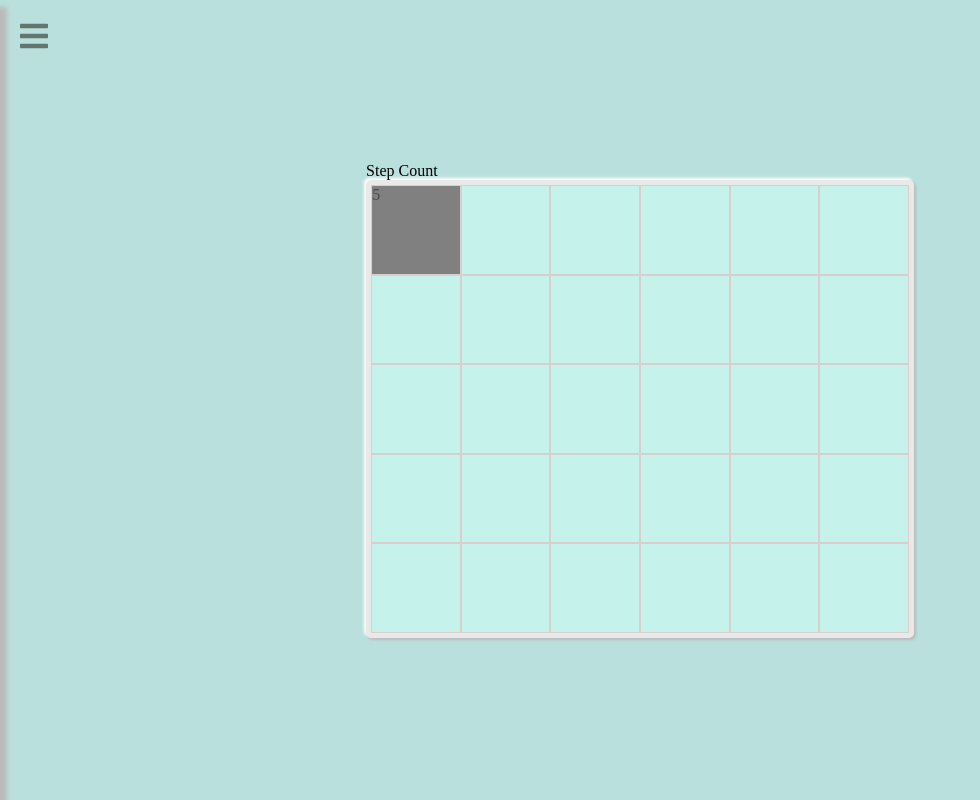
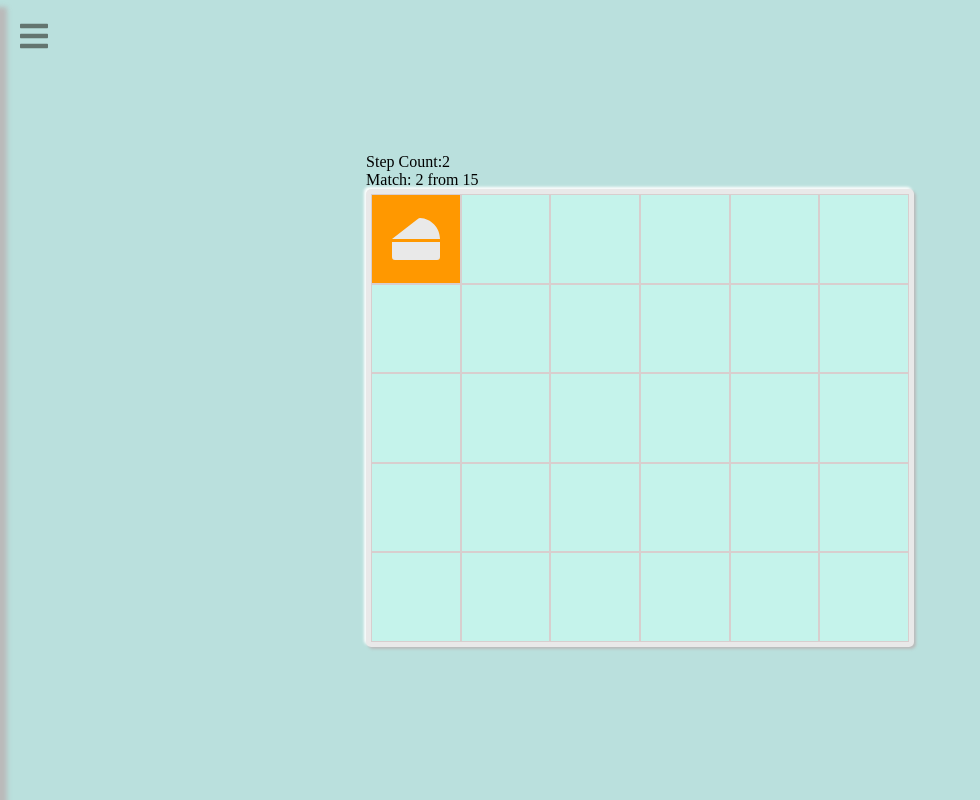
Before and after one commit to VitaliyMurashko/react-typescript-playground, a React (Create React App) app: page /Memory-game in a window 1280 px wide. Both pictures are taken after a click on the element 416 px from the left and 229 px from the top of the page. Shown: the whole page, without its empty margins (0-980 px from the left). Built offline with nearby package versions, Linux system fonts and the light colour scheme; what react-animations would draw is missing.

Commit message:
add tile Data and bug fix

```diff
--- a/package.json
+++ b/package.json
@@ -3,10 +3,10 @@
   "version": "0.1.0",
   "private": true,
   "dependencies": {
-    "@fortawesome/fontawesome-svg-core": "^1.2.28",
+    "@fortawesome/fontawesome-svg-core": "^1.2.31",
     "@fortawesome/free-regular-svg-icons": "^5.13.0",
-    "@fortawesome/free-solid-svg-icons": "^5.13.0",
-    "@fortawesome/react-fontawesome": "^0.1.9",
+    "@fortawesome/free-solid-svg-icons": "^5.15.0",
+    "@fortawesome/react-fontawesome": "^0.1.11",
     "@testing-library/jest-dom": "^4.2.4",
     "@testing-library/react": "^9.3.2",
     "@testing-library/user-event": "^7.1.2",
--- /dev/null
+++ b/src/components/MemoryGame/EmptyTile.tsx
@@ -0,0 +1,15 @@
+// @ts-nocheck
+import React from 'react';
+import styled from 'styled-components';
+
+const StyledEmptyTile = styled.div`
+    background-color: #c5f3eb;
+    border: 1px solid #d8cece;
+`
+
+export const EmptyTile = ({ClickHandler}) => {
+    return (
+        <StyledEmptyTile onClick={()=> ClickHandler()}/>
+    )
+
+}
--- a/src/components/MemoryGame/Field.tsx
+++ b/src/components/MemoryGame/Field.tsx
@@ -19,14 +19,12 @@ padding:0.4vw;
 
 
 export const Field:React.FC  = ({shuffledTilesData}) => {
+
     const [clickCounter, setclickCounter] = useState(0);
-
-    console.log(clickCounter);
-
-
 
     return (
         <Container>
+            {console.log('Field render')}
             {shuffledTilesData.map((TileData)=> <Tile key={TileData.id} color={TileData.color} value={TileData.value} icon={TileData.icon}
             clickCounter = {clickCounter} setclickCounter ={setclickCounter}
             />)}
--- /dev/null
+++ b/src/components/MemoryGame/GameSettings.tsx
@@ -0,0 +1,15 @@
+// @ts-check
+import React from 'react';
+import { StepCounter } from './StepCounter';
+import { MatchCouter } from './MatchCounter';
+
+
+
+export const GameSettings:React.FC  = () => {
+    return (
+      <div>
+        <StepCounter></StepCounter>
+        <MatchCouter></MatchCouter>
+      </div>
+    )
+}
--- /dev/null
+++ b/src/components/MemoryGame/MatchCounter.tsx
@@ -0,0 +1,10 @@
+// @ts-check
+import React from 'react';
+
+
+
+export const MatchCouter:React.FC  = () => {
+    return (
+      <div>Match: 2 from 15 </div>
+    )
+}
--- a/src/components/MemoryGame/MemoryGame.tsx
+++ b/src/components/MemoryGame/MemoryGame.tsx
@@ -1,16 +1,20 @@
 // @ts-nocheck
-import React from 'react';
+import React,{ useEffect } from 'react';
 import Container from '../Container/Container';
 import { Field } from './Field';
-import { StepCount } from './StepCount';
+import { GameSettings } from './GameSettings';
 import {TilesData} from './TileData';
 
 const MemoryGame:React.FC  = () => {
+    useEffect(() => {
+        console.log('MemoryGame mount')
+    },[]);
     const shuffledTilesData = TilesData.sort(() => Math.random() - 0.5);
     return (
+
         <Container BgColor="#bae0dd">
             <div className="wrapper">
-                <StepCount></StepCount>
+                <GameSettings></GameSettings>
                 <Field shuffledTilesData ={shuffledTilesData}></Field>
             </div>
         </Container>
--- a/src/components/MemoryGame/StepCount.tsx
+++ /dev/null
@@ -1,10 +0,0 @@
-// @ts-check
-import React from 'react';
-
-
-
-export const StepCount:React.FC  = () => {
-    return (
-      <div>Step Count</div>
-    )
-}
--- /dev/null
+++ b/src/components/MemoryGame/StepCounter.tsx
@@ -0,0 +1,10 @@
+// @ts-check
+import React from 'react';
+
+
+
+export const StepCounter:React.FC  = () => {
+    return (
+      <div>Step Count:2</div>
+    )
+}
--- a/src/components/MemoryGame/Tile.tsx
+++ b/src/components/MemoryGame/Tile.tsx
@@ -1,12 +1,18 @@
 // @ts-nocheck
-import React, { useState, useEffect } from 'react';
+import React, { useState, useEffect, useCallback } from 'react';
 import styled, { keyframes } from 'styled-components';
 import { flipInY } from 'react-animations';
+import { EmptyTile } from './EmptyTile';
+import { FontAwesomeIcon } from '@fortawesome/react-fontawesome';
+
 
 
 const flipInYAnimation = keyframes`${flipInY}`;
 
 const StyledTile = styled.div`
+    display:flex;
+    justify-content:center;
+    align-items:center;
     background-color: ${props => props.bgrColor};
     border: 1px solid #d8cece;
     animation: 1.2s ${flipInYAnimation};
@@ -23,25 +29,26 @@ interface PropType {
 
 export const Tile:React.FC<PropType>  = ({color, value, icon, clickCounter, setclickCounter}) => {
     const [isClicked, setisClicked] = useState(false);
+
     useEffect(() => {
-        if(clickCounter >= 2){
-            setTimeout(() => {
+        if(clickCounter > 2){
+            setisClicked(false);
             setclickCounter(0);
-            setisClicked(false);
-            }, 2000);
         }
     },[clickCounter]);
+
     const ClickHandler = () => {
-        if(clickCounter >= 2){
-            setisClicked(false)
-        }
-            setisClicked(!isClicked)
-            setclickCounter(clickCounter + 1)
+        setisClicked(!isClicked)
+        setclickCounter(clickCounter + 1)
     };
 
     return (
         isClicked ?
-        <StyledTile bgrColor={'gray'}>{value}</StyledTile> :
-        <StyledTile onClick={ ClickHandler } bgrColor={'#c5f3eb'}/>
+        <StyledTile bgrColor={color}>
+            <div>
+            <FontAwesomeIcon style={{'position':'initial', 'color':'#e9e9e9'}} size={'3x'} icon={icon.food} />
+            </div>
+        </StyledTile> :
+        <EmptyTile ClickHandler={ ClickHandler } />
     )
 }
--- a/src/components/MemoryGame/TileData.ts
+++ b/src/components/MemoryGame/TileData.ts
@@ -1,184 +1,284 @@
 // @ts-nocheck
+import { faAngry, faTired, faDizzy,
+    faFlushed, faGrinAlt, faGrinSquintTears,
+    faGrinTongueWink, faFrown, faGrimace,
+    faMeh, faMehBlank, faMehRollingEyes,
+    faSadCry, faSurprise, faSadTear,
+    faAppleAlt, faBreadSlice, faCandyCane,
+    faCarrot, faCheese, faCookie,
+    faDrumstickBite, faEgg, faHamburger,
+    faHotdog, faIceCream, faLemon,
+    faPepperHot, faPizzaSlice, faStroopwafel } from '@fortawesome/free-solid-svg-icons';
 export const TilesData = [
     {
         id:1,
-        color:'1',
+        color:'#75bd66',
         value:1,
-        icon:'1',
+        icon:{
+            emoji:faAngry,
+            food:faAppleAlt
+        },
     },
     {
         id:2,
-        color:'1',
+        color:'#75bd66',
         value:1,
-        icon:'1',
+        icon:{
+            emoji:faAngry,
+            food:faAppleAlt
+        },
     },
     {
         id:3,
-        color:'1',
+        color:'#009688',
         value:2,
-        icon:'1',
+        icon:{
+            emoji:faDizzy,
+            food:faBreadSlice
+        },
     },
     {
         id:4,
-        color:'1',
+        color:'#009688',
         value:2,
-        icon:'1',
+        icon:{
+            emoji:faDizzy,
+            food:faBreadSlice
+        },
     },
     {
         id:5,
-        color:'1',
+        color:'#607d8b',
         value:3,
-        icon:'1',
+        icon:{
+            emoji:faFlushed,
+            food:faCandyCane
+        },
     },
     {
         id:6,
-        color:'1',
+        color:'#607d8b',
         value:3,
-        icon:'1',
+        icon:{
+            emoji:faFlushed,
+            food:faCandyCane
+        },
     },
     {
         id:7,
-        color:'1',
+        color:'#ff5722',
         value:4,
-        icon:'1',
+        icon:{
+            emoji:faGrinAlt,
+            food:faCarrot
+        },
     },
     {
         id:8,
-        color:'1',
+        color:'#ff5722',
         value:4,
-        icon:'1',
+        icon:{
+            emoji:faGrinAlt,
+            food:faCarrot
+        },
     },
     {
         id:9,
-        color:'1',
+        color:'#ff9800',
         value:5,
-        icon:'1',
+        icon:{
+            emoji:faGrinSquintTears,
+            food:faCheese
+        },
     },
     {
         id:10,
-        color:'1',
+        color:'#ff9800',
         value:5,
-        icon:'1',
+        icon:{
+            emoji:faGrinSquintTears,
+            food:faCheese
+        },
     },
     {
         id:11,
-        color:'1',
+        color:'#3f51b5',
         value:6,
-        icon:'1',
+        icon:{
+            emoji:faGrinTongueWink,
+            food:faCookie
+        },
     },
     {
         id:12,
-        color:'1',
+        color:'#3f51b5',
         value:6,
-        icon:'1',
+        icon:{
+            emoji:faGrinTongueWink,
+            food:faCookie
+        },
     },
     {
         id:13,
-        color:'1',
+        color:'#e91e63',
         value:7,
-        icon:'1',
+        icon:{
+            emoji:faFrown,
+            food:faDrumstickBite
+        },
     },
     {
         id:14,
-        color:'1',
+        color:'#e91e63',
         value:7,
-        icon:'1',
+        icon:{
+            emoji:faFrown,
+            food:faDrumstickBite
+        },
     },
     {
         id:15,
-        color:'1',
+        color:'#9c27b0',
         value:8,
-        icon:'1',
+        icon:{
+            emoji:faGrimace,
+            food:faEgg
+        },
     },
     {
         id:16,
-        color:'1',
+        color:'#9c27b0',
         value:8,
-        icon:'1',
+        icon:{
+            emoji:faGrimace,
+            food:faEgg
+        },
     },
     {
         id:17,
-        color:'1',
+        color:'#9e9e9e',
         value:9,
-        icon:'1',
+        icon:{
+            emoji:faMeh,
+            food:faHamburger
+        },
     },
     {
         id:18,
-        color:'1',
+        color:'#9e9e9e',
         value:9,
-        icon:'1',
+        icon:{
+            emoji:faMeh,
+            food:faHamburger
+        },
     },
     {
         id:19,
-        color:'1',
+        color:'#795548',
         value:10,
-        icon:'1',
+        icon:{
+            emoji:faMehBlank,
+            food:faHotdog
+        },
     },
     {
         id:20,
-        color:'1',
+        color:'#795548',
         value:10,
-        icon:'1',
+        icon:{
+            emoji:faMehBlank,
+            food:faHotdog
+        },
     },
     {
         id:21,
-        color:'1',
+        color:'#03a9f4',
         value:11,
-        icon:'1',
+        icon:{
+            emoji:faMehRollingEyes,
+            food:faIceCream
+        },
     },
     {
         id:22,
-        color:'1',
+        color:'#03a9f4',
         value:11,
-        icon:'1',
+        icon:{
+            emoji:faMehRollingEyes,
+            food:faIceCream
+        },
     },
     {
         id:23,
-        color:'1',
+        color:'darksalmon',
         value:12,
-        icon:'1',
+        icon:{
+            emoji:faSadCry,
+            food:faLemon
+        },
     },
     {
         id:24,
-        color:'1',
+        color:'darksalmon',
         value:12,
-        icon:'1',
+        icon:{
+            emoji:faSadCry,
+            food:faLemon
+        },
     },
     {
         id:25,
-        color:'1',
+        color:'tan',
         value:13,
-        icon:'1',
+        icon:{
+            emoji:faTired,
+            food:faPepperHot
+        },
     },
     {
         id:26,
-        color:'1',
+        color:'tan',
         value:13,
-        icon:'1',
+        icon:{
+            emoji:faTired,
+            food:faPepperHot
+        },
     },
     {
         id:27,
-        color:'1',
+        color:'plum',
         value:14,
-        icon:'1',
+        icon:{
+            emoji:faSurprise,
+            food:faPizzaSlice
+        },
     },
     {
         id:28,
-        color:'1',
+        color:'plum',
         value:14,
-        icon:'1',
+        icon:{
+            emoji:faSurprise,
+            food:faPizzaSlice
+        },
     },
     {
         id:29,
-        color:'1',
+        color:'peru',
         value:15,
-        icon:'1',
+        icon:{
+            emoji:faSadTear,
+            food:faStroopwafel
+        },
     },
     {
         id:30,
-        color:'1',
+        color:'peru',
         value:15,
-        icon:'1',
+        icon:{
+            emoji:faSadTear,
+            food:faStroopwafel
+        },
     }
 
 ]
```
Also changed, not shown: 2 other files (tests, documents, lock files or other folders).
